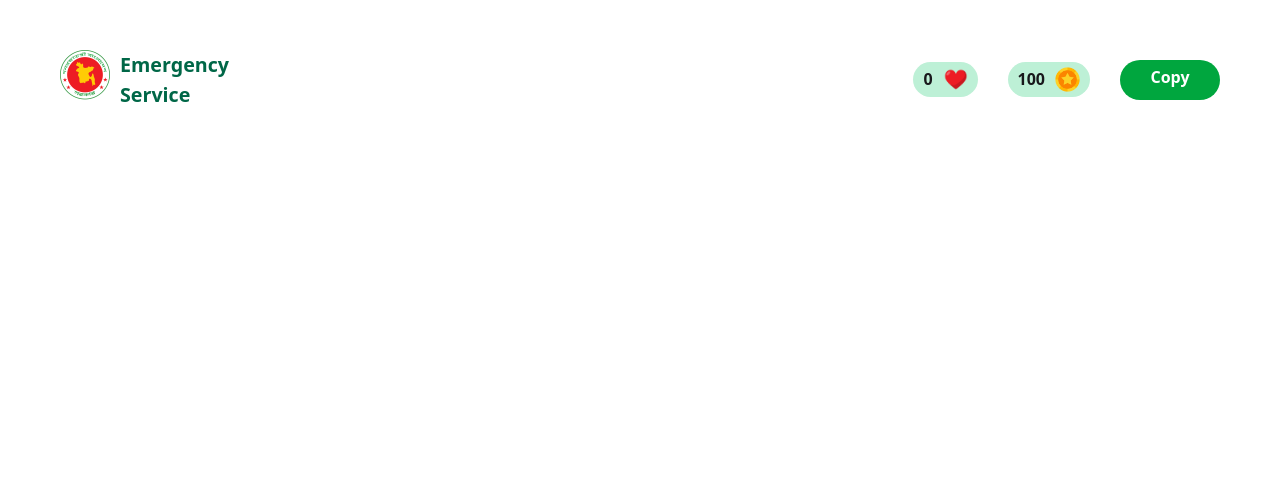
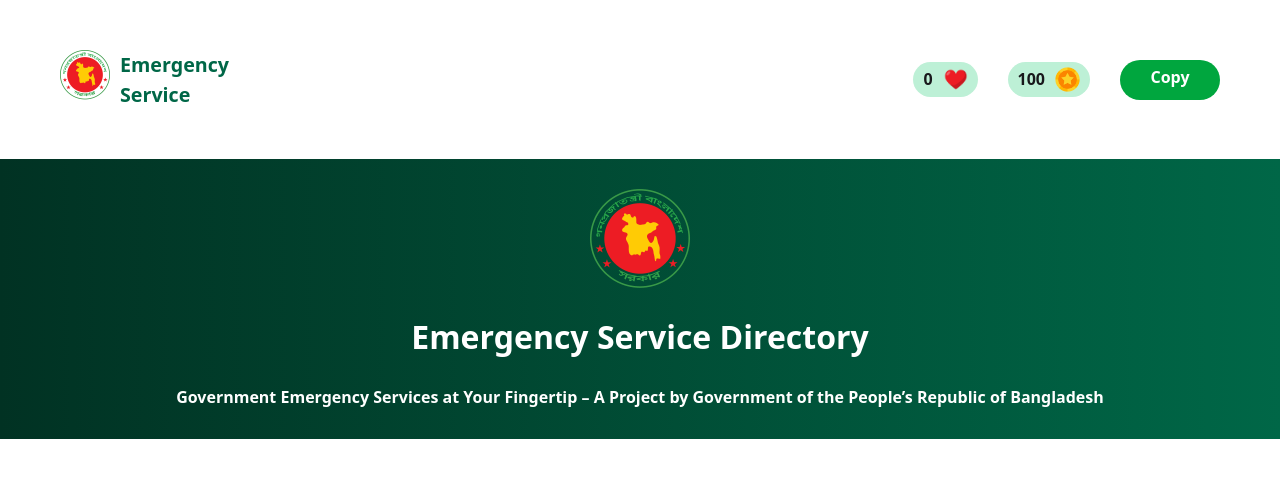
Before and after one commit to Mrinmoy1024/Assignment05, a plain HTML site: page index.html in a window 1280 px wide. Drawn offline with nearby package versions, Linux system fonts and the light colour scheme.

Commit message:
added banner

```diff
--- a/index.html
+++ b/index.html
@@ -29,6 +29,13 @@
             </div>
         </nav>
     </header>
+    <section class="banner">
+       <div><img src="assets/logo.png"><br></div>
+       <div>
+        <p class="ban-caption">Emergency Service Directory</p><br>
+        <p class="ban-cap2">Government Emergency Services at Your Fingertip – A Project by  Government of the People’s Republic of Bangladesh</p>
+        </div>
+    </section>
 
 
 
--- a/style.css
+++ b/style.css
@@ -72,3 +72,26 @@
     color: white;
 
 }
+.banner{
+    display: flex;
+    flex-direction: column;
+    align-items: center;
+    justify-content: center;
+    background: linear-gradient(to right, #013223 ,#006747 );
+    padding: 30px;
+
+}
+.banner img {
+    width: 100px;
+}
+.ban-caption {
+    font-weight: bold;
+    color: white;
+    text-align: center;
+    font-size: 2rem;
+}
+.ban-cap2 {
+    font-weight: bold;
+    color: white;
+    text-align: center;
+}
```
